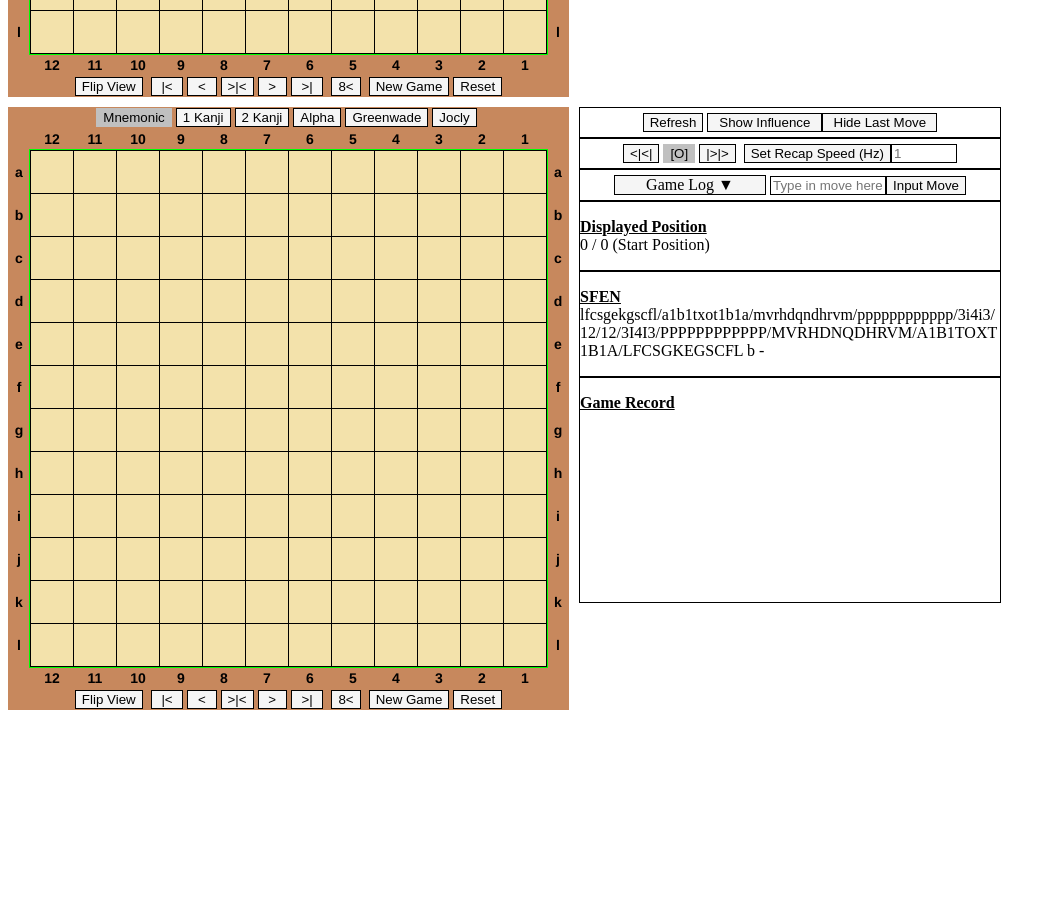
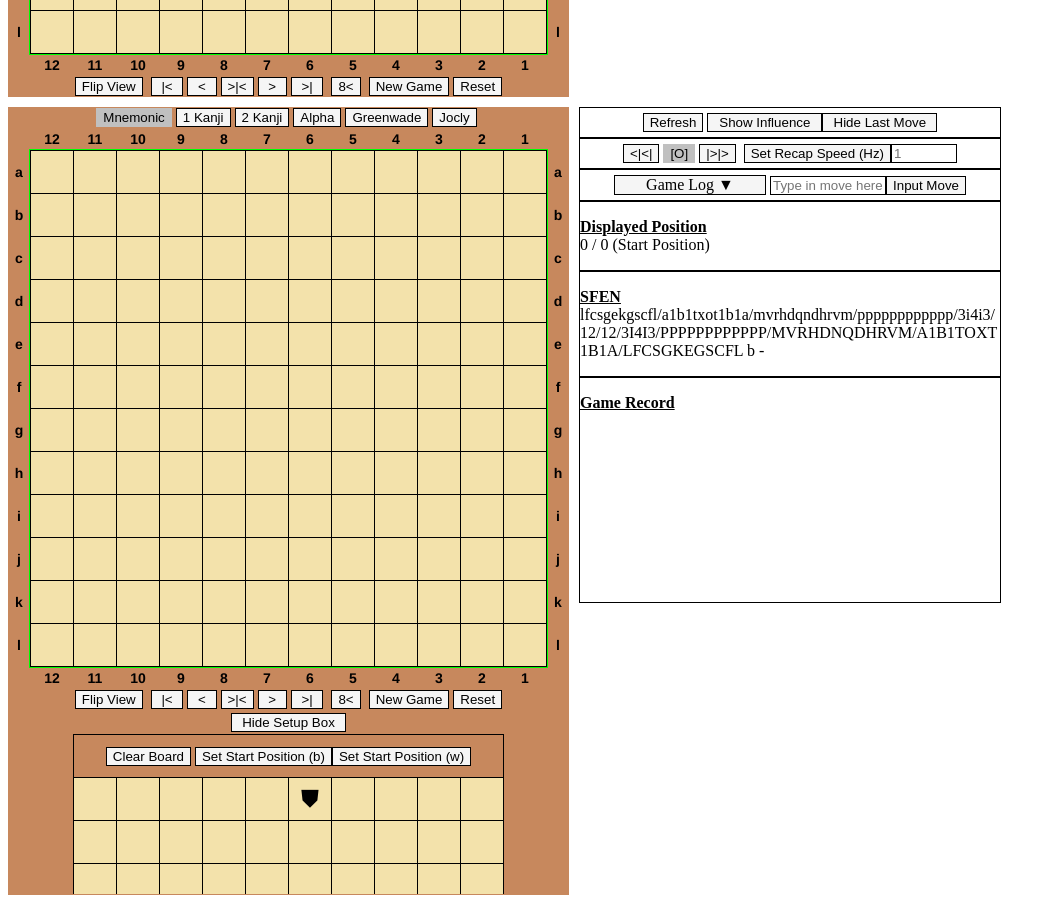
Before and after one commit to amdewitt/Chu-Shogi-Applet, a plain HTML site: page index.html in a window 1280 px wide. Shown: the part 616-1521 px from the top of the page, without its empty margins (0-1056 px from the left). Before the commit the page ends 1336 px from the top, so only its background shows below. Drawn offline with Linux system fonts and the light colour scheme.

Commit message:
Update index.html

```diff
--- a/index.html
+++ b/index.html
@@ -18,7 +18,7 @@
     </div>
 
     <div class="chuShogiApplet" style="float:none;">
-	enforceRules=false
+	allowPositionSetup=true
     </div>
 </body>
 
```
